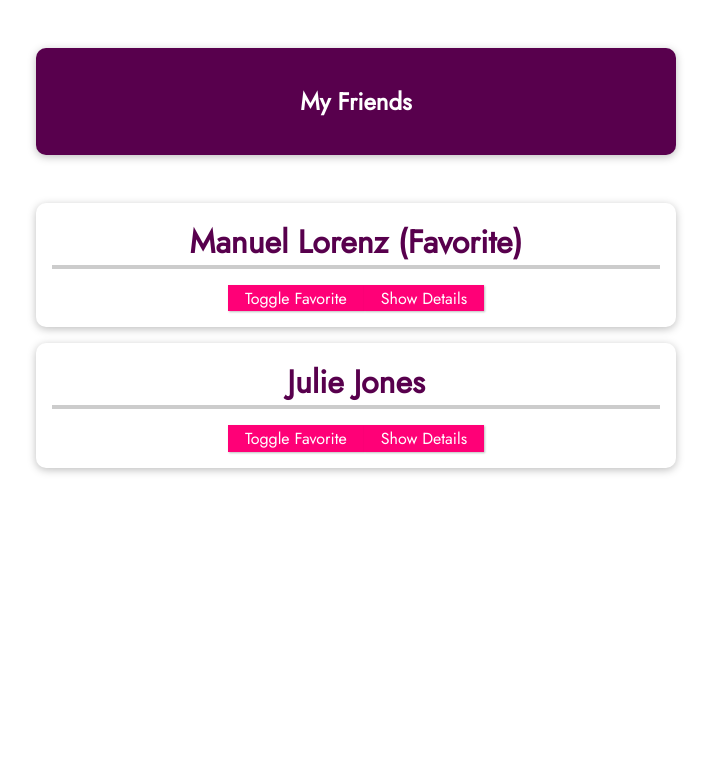
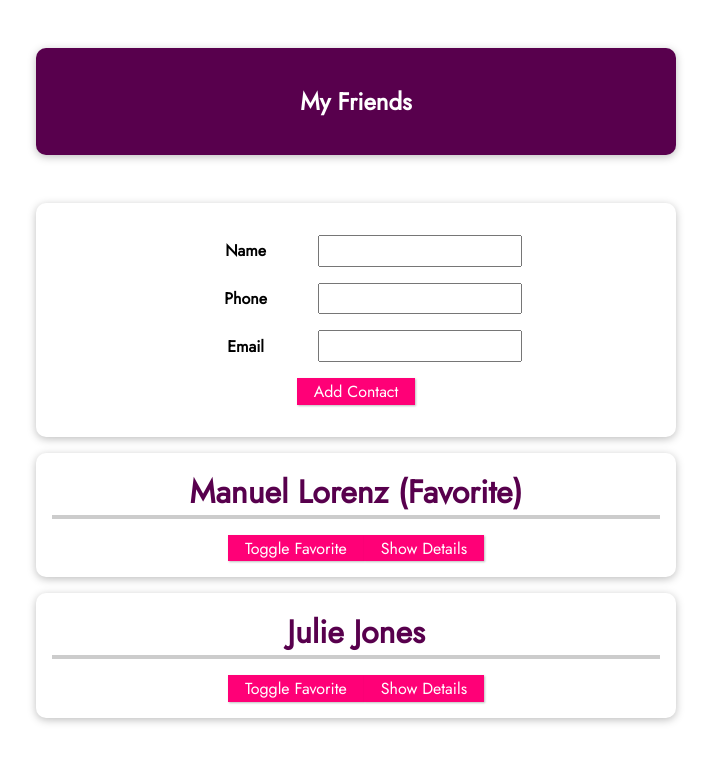
Before and after one commit to a-ge/VueUdemy, a Vue app in the folder vue-cli-01-a-new-vue-project/: page / in a window 1280 px wide. Shown: the top 762 px of the page, without its empty margins (284-995 px from the left). Built offline with nearby package versions, Linux system fonts and the light colour scheme.

Commit message:
created and connected NewFriend component form

```diff
--- a/vue-cli-01-a-new-vue-project/src/App.vue
+++ b/vue-cli-01-a-new-vue-project/src/App.vue
@@ -1,6 +1,7 @@
 <template>
   <section>
     <header><h1>My Friends</h1></header>
+    <new-friend></new-friend>
     <ul>
       <friend-contact
         v-for="friend in friends"
@@ -79,7 +80,8 @@
   list-style: none;
 }
 
-#app li {
+#app li,
+#app form {
   box-shadow: 0 2px 8px rgba(0, 0, 0, 0.26);
   margin: 1rem auto;
   border-radius: 10px;
@@ -112,4 +114,18 @@
   border-color: #ec3169;
   box-shadow: 1px 1px 4px rgba(0, 0, 0, 0.26);
 }
+
+#app input {
+  font: inherit;
+  padding: 0.15rem;
+}
+#app label {
+  font-weight: bold;
+  margin-right: 1rem;
+  width: 7rem;
+  display: inline-block;
+}
+#app form div {
+  margin: 1rem 0;
+}
 </style>
--- /dev/null
+++ b/vue-cli-01-a-new-vue-project/src/components/NewFriend.vue
@@ -0,0 +1,23 @@
+<template>
+  <form>
+    <div>
+      <label>Name</label>
+      <input type="text" />
+    </div>
+    <div>
+      <label>Phone</label>
+      <input type="tel" />
+    </div>
+    <div>
+      <label>Email</label>
+      <input type="email" />
+    </div>
+    <div>
+      <button>Add Contact</button>
+    </div>
+  </form>
+</template>
+
+<script>
+export default {};
+</script>
--- a/vue-cli-01-a-new-vue-project/src/main.js
+++ b/vue-cli-01-a-new-vue-project/src/main.js
@@ -1,10 +1,12 @@
 import { createApp } from 'vue';
 
 import App from './App.vue';
-import FriendContact from './components/FriendContact.vue'
+import FriendContact from './components/FriendContact.vue';
+import NewFriend from './components/NewFriend.vue';
 
 const app = createApp(App);
 
 app.component('friend-contact', FriendContact);
+app.component('new-friend', NewFriend);
 
 app.mount('#app');
```
